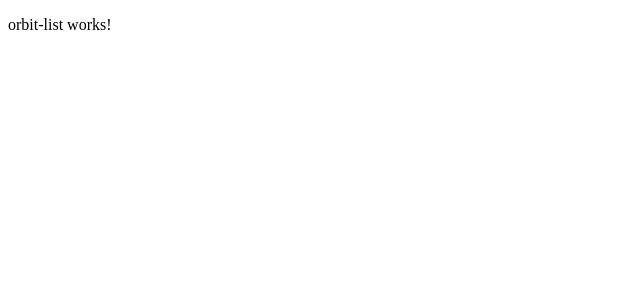
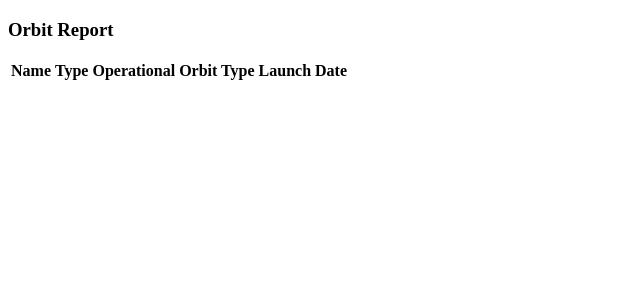
Before and after one commit to ellengreen/orbit-report, an Angular app: page / in a window 1280 px wide. Shown: the top 300 px of the page, without its empty margins (0-640 px from the left). Built offline with nearby package versions, Linux system fonts and the light colour scheme.

Commit message:
created HTML table for Satellites

```diff
--- a/src/app/orbit-list/orbit-list.component.html
+++ b/src/app/orbit-list/orbit-list.component.html
@@ -1 +1,10 @@
-<p>orbit-list works!</p>
+<h3>Orbit Report</h3>
+<table>
+  <tr class='header-row'>
+    <th class='sortable'>Name</th>
+    <th class='sortable'>Type</th>
+    <th>Operational</th>
+    <th>Orbit Type</th>
+    <th>Launch Date</th>
+  </tr>
+</table>
```
